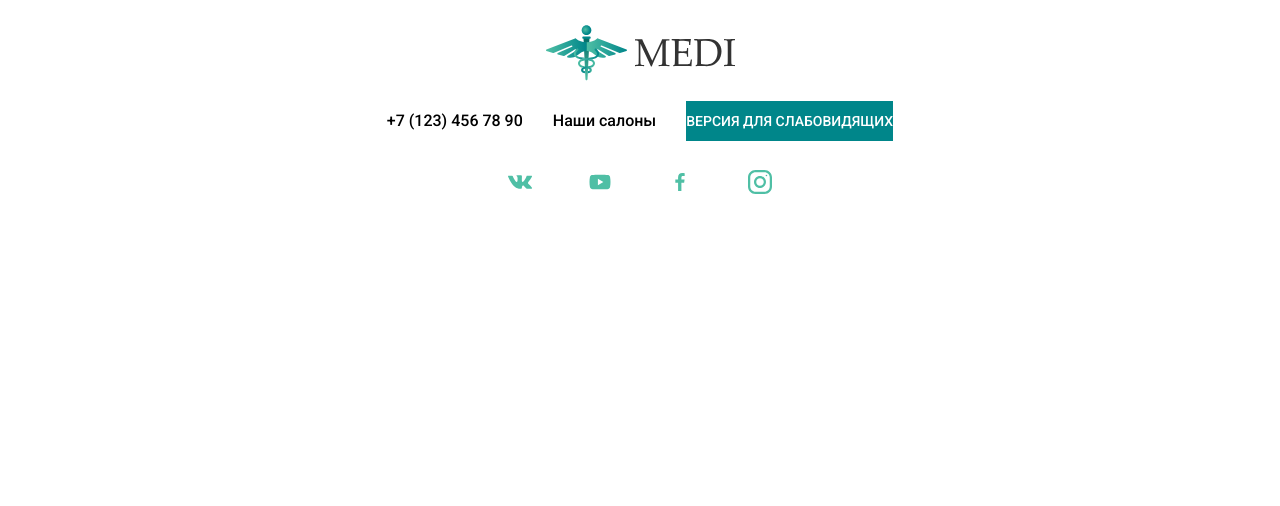
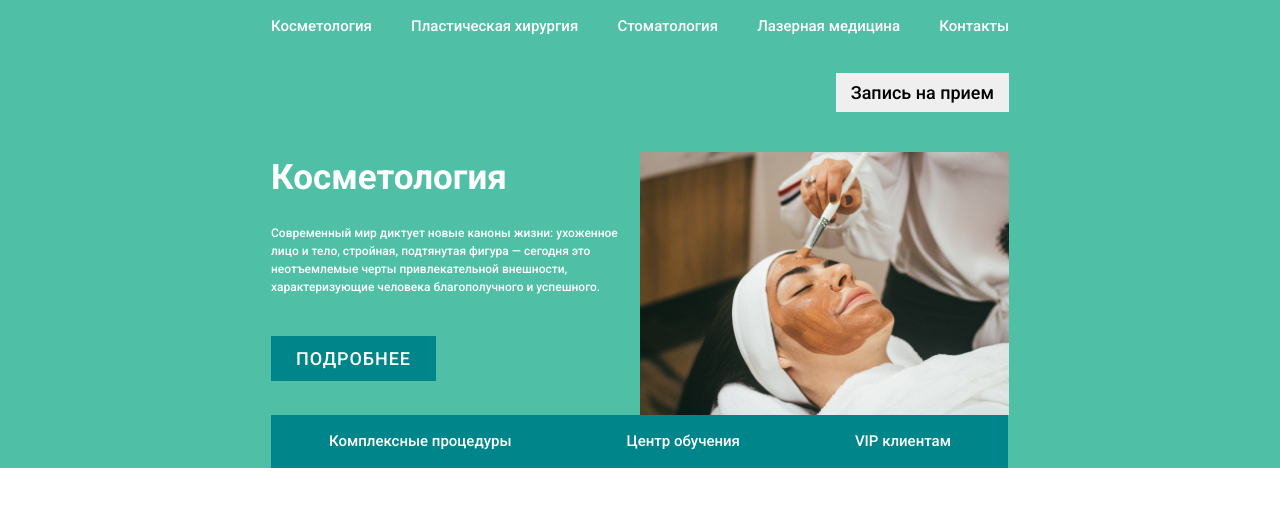
Before and after one commit to Skorochka/clinic, a website built with Parcel: page src/index.html in a window 1280 px wide. Built offline with nearby package versions, Linux system fonts and the light colour scheme.

Commit message:
Стилизирует hero для разных экранов

```diff
--- a/src/index.html
+++ b/src/index.html
@@ -5,26 +5,27 @@
     <meta http-equiv="X-UA-Compatible" content="IE=edge">
     <meta name="viewport" content="width=device-width, initial-scale=1.0">
     <title>Clinic</title>
-    <link rel="stylesheet" href="./scss/main.scss">
     <link rel="stylesheet" href="https://cdnjs.cloudflare.com/ajax/libs/modern-normalize/1.0.0/modern-normalize.min.css"
         integrity="sha512-ISS7cAi1PEhQ8jnbJpJZMd29NlhNj4AWYyLOSp2CE/CsHxTCu+r+t0D2yoJudVrd0/8fTVPUVDzY5Tvli75u/g=="
         crossorigin="anonymous" />
         <link rel="preconnect" href="https://fonts.googleapis.com">
         <link rel="preconnect" href="https://fonts.gstatic.com" crossorigin>
         <link href="https://fonts.googleapis.com/css2?family=Roboto:wght@400;500;700&display=swap" rel="stylesheet">
+        <link rel="stylesheet" href="./scss/main.scss">
+
 </head>
 <body>
-    <include src="./partials/header.html"></include>
+    <!-- <include src="./partials/header.html"></include> -->
 
-    <!-- <main>
+    <main>
 
     <include src="./partials/hero.html"></include>
-    <include src="./partials/courses.html"></include>
-    <include src="./partials/news.html"></include>
-    <include src="./partials/actual.html"></include>
+    <!-- <include src="./partials/courses.html"></include> -->
+    <!-- <include src="./partials/news.html"></include> -->
+    <!-- <include src="./partials/actual.html"></include> -->
 
     </main>
-
+<!--
     <include src="./partials/footer.html"></include> -->
 
     <script src="./index.js"></script>
--- a/src/partials/hero.html
+++ b/src/partials/hero.html
@@ -11,11 +11,13 @@
             <button class="hero__navigation-btn">Запись на прием</button>
         </nav>
         <div class="hero__content">
-            <h1 class="hero__content-title">Косметология</h1>
-            <p class="hero__content-text">Современный мир диктует новые каноны жизни: ухоженное лицо и тело, стройная,
-                подтянутая фигура — сегодня это
-                неотъемлемые черты привлекательной внешности, характеризующие человека благополучного и успешного.</p>
-            <button class="hero__content-btn">подробнее</button>
+            <div class="hero__content-conteiner">
+                <h1 class="hero__content-title">Косметология</h1>
+                <p class="hero__content-text">Современный мир диктует новые каноны жизни: ухоженное лицо и тело, стройная,
+                    подтянутая фигура — сегодня это
+                    неотъемлемые черты привлекательной внешности, характеризующие человека благополучного и успешного.</p>
+                <button class="hero__content-btn">подробнее</button>
+            </div>
             <img class="img hero__content-img" src="./images/main/cosmetology.jpg" alt="">
         </div>
         <div class="hero__direction">
--- a/src/scss/base/_conteiner.scss
+++ b/src/scss/base/_conteiner.scss
@@ -1,5 +1,7 @@
 .conteiner {
   max-width: 100%;
+  padding-left: 15px;
+  padding-right: 15px;
   margin-left: auto;
   margin-right: auto;
 
--- a/src/scss/components/_social-list.scss
+++ b/src/scss/components/_social-list.scss
@@ -2,7 +2,7 @@
   display: flex;
   justify-content: center;
   @media screen and (min-width: 1295px) {
-    margin-left: 100px;
+    margin-left: 70px;
   }
 }
 .social-list__item {
--- a/src/scss/layouts/_header.scss
+++ b/src/scss/layouts/_header.scss
@@ -1,9 +1,12 @@
 .navigation {
   @media screen and (max-width: 767px) {
     display: flex;
-    padding-top: 30px;
+    padding-top: 15px;
+    padding-bottom: 15px;
+    align-items: center;
   }
   @media screen and (min-width: 768px) {
+    padding-bottom: 15px;
   }
   @media screen and (min-width: 1295px) {
     display: flex;
--- /dev/null
+++ b/src/scss/layouts/_hero.scss
@@ -0,0 +1,168 @@
+.hero {
+  background-color: var(--second-accent-color);
+}
+
+.hero__navigation {
+  @media screen and (min-width: 1295px) {
+    display: flex;
+    align-items: center;
+  }
+}
+.hero__navigation-list {
+  font-weight: 500;
+  font-size: 18px;
+  line-height: 150%;
+  & .link {
+    color: var(--light-text-color);
+  }
+  & .link:hover {
+    color: var(--first-accent-color);
+  }
+  & .link:focus {
+    color: var(--first-accent-color);
+  }
+  @media screen and (max-width: 767px) {
+    display: grid;
+    grid-template-columns: repeat(2, 1fr);
+
+    & .hero__navigation-item {
+      padding-top: 15px;
+    }
+  }
+  @media screen and (min-width: 768px) {
+    display: flex;
+    font-size: 15px;
+    justify-content: space-between;
+    padding-top: 15px;
+    padding-bottom: 15px;
+  }
+  @media screen and (min-width: 1295px) {
+    padding-left: 30px;
+    padding-right: 30px;
+    & .hero__navigation-item {
+      font-size: 18px;
+    }
+    & .hero__navigation-item:not(:last-child) {
+      padding-right: 65px;
+    }
+  }
+}
+.hero__navigation-btn {
+  font-weight: 500;
+  font-size: 18px;
+  line-height: 1.17;
+  border: none;
+  padding-top: 9px;
+  padding-bottom: 9px;
+  padding-right: 15px;
+  padding-left: 15px;
+  display: block;
+  margin-left: auto;
+
+  &:hover {
+    background-color: var(--first-accent-color);
+  }
+  &:focus {
+    background-color: var(--first-accent-color);
+  }
+
+  @media screen and (max-width: 1294px) {
+    margin-top: 20px;
+  }
+}
+
+.hero__content {
+  @media screen and (max-width: 767px) {
+    padding-top: 20px;
+    text-align: center;
+  }
+  @media screen and (min-width: 768px) {
+    display: flex;
+    padding-top: 40px;
+  }
+}
+.hero__content-conteiner {
+  @media screen and (min-width: 1295px) {
+    margin-right: 110px;
+    margin-top: 150px;
+  }
+}
+
+.hero__content-title {
+  font-weight: bold;
+  font-size: 48px;
+  line-height: 150%;
+  color: var(--light-text-color);
+  margin-bottom: 20px;
+  @media screen and (min-width: 768px) {
+    font-size: 35px;
+  }
+  @media screen and (min-width: 1295px) {
+    font-size: 48px;
+  }
+}
+
+.hero__content-text {
+  font-weight: 500;
+  font-size: 14px;
+  line-height: 150%;
+  color: var(--light-text-color);
+  margin-bottom: 40px;
+  @media screen and (min-width: 768px) {
+    font-size: 12px;
+  }
+  @media screen and (min-width: 1295px) {
+    font-size: 14px;
+  }
+}
+
+.hero__content-btn {
+  background-color: var(--first-accent-color);
+  border: none;
+  padding-left: 25px;
+  padding-right: 25px;
+  padding-top: 12px;
+  padding-bottom: 12px;
+  color: var(--light-text-color);
+  font-weight: 500;
+  font-size: 1.17;
+  line-height: 21px;
+  letter-spacing: 0.05em;
+  text-transform: uppercase;
+}
+
+.hero__content-img {
+  @media screen and (max-width: 767px) {
+    margin-top: 40px;
+    margin-bottom: 40px;
+  }
+  @media screen and (min-width: 768px) and (max-width: 1294px) {
+    width: 50%;
+  }
+}
+
+.hero__direction-list {
+  display: flex;
+}
+
+.hero__direction-btn {
+  border: none;
+  font-weight: 500;
+  font-size: 21px;
+  line-height: 150%;
+  background-color: var(--first-accent-color);
+  color: var(--light-text-color);
+  padding-top: 15px;
+  padding-bottom: 15px;
+  @media screen and (max-width: 767px) {
+    font-size: 15px;
+
+    padding-right: 9px;
+    padding-left: 10px;
+  }
+  @media screen and (min-width: 768px) {
+    font-size: 15px;
+    padding-right: 57px;
+    padding-left: 58px;
+  }
+}
--- a/src/scss/main.scss
+++ b/src/scss/main.scss
@@ -4,6 +4,7 @@
 
 // ипорт стилей для отдельных секций
 @import './layouts/header';
+@import './layouts/hero';
 
 // импорт компонентов
 @import './components/social-list';
```
